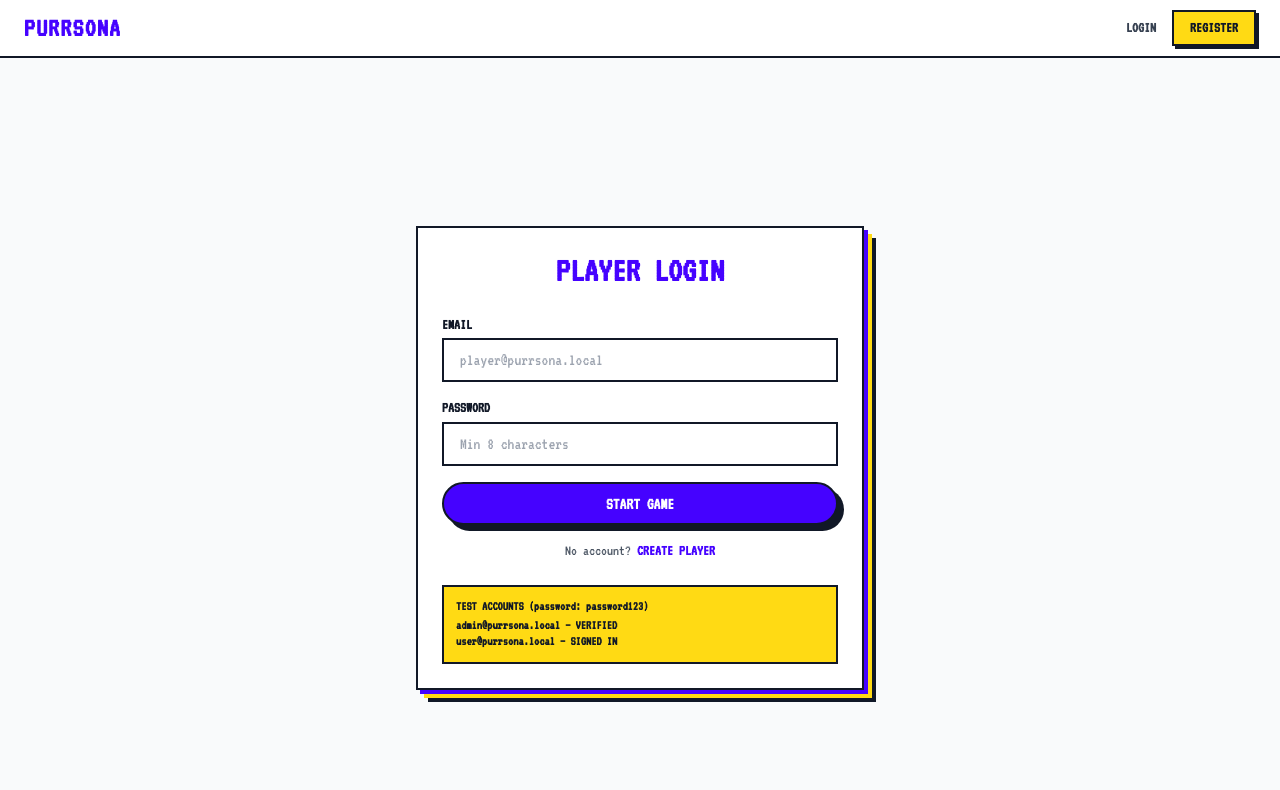
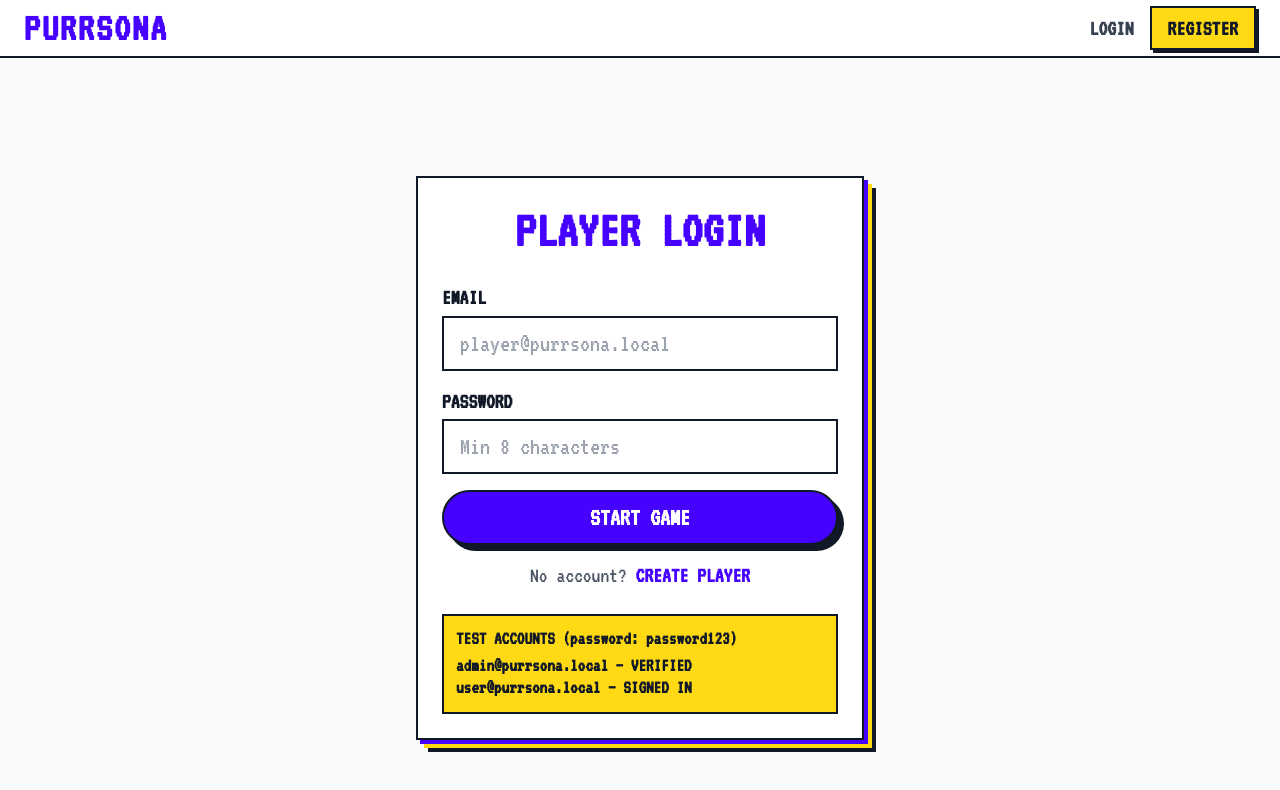
Before and after one commit to duskoide/purrsona, a Next.js app in the folder frontend/: page /auth/login in a window 1280 px wide. Shown: the top 790 px of the page. Built offline with nearby package versions, Linux system fonts and the light colour scheme; no server answers.

Commit message:
chore: increase all font sizes 1.5x
13→19, 15→22, 17→25, 21→31, 27→40, 35→52, 45→67, 55→82

```diff
--- a/frontend/tailwind.config.ts
+++ b/frontend/tailwind.config.ts
@@ -31,14 +31,14 @@ const config: Config = {
         display: ['"VT323"', "monospace"],
       },
       fontSize: {
-        xs: ["13px", { lineHeight: "1.2" }],
-        sm: ["15px", { lineHeight: "1.3" }],
-        base: ["17px", { lineHeight: "1.4" }],
-        lg: ["21px", { lineHeight: "1.3" }],
-        xl: ["27px", { lineHeight: "1.2" }],
-        "2xl": ["35px", { lineHeight: "1.1" }],
-        "3xl": ["45px", { lineHeight: "1.1" }],
-        "4xl": ["55px", { lineHeight: "1" }],
+        xs: ["19px", { lineHeight: "1.2" }],
+        sm: ["22px", { lineHeight: "1.3" }],
+        base: ["25px", { lineHeight: "1.4" }],
+        lg: ["31px", { lineHeight: "1.3" }],
+        xl: ["40px", { lineHeight: "1.2" }],
+        "2xl": ["52px", { lineHeight: "1.1" }],
+        "3xl": ["67px", { lineHeight: "1.1" }],
+        "4xl": ["82px", { lineHeight: "1" }],
       },
       screens: {
         xs: "320px",
```
